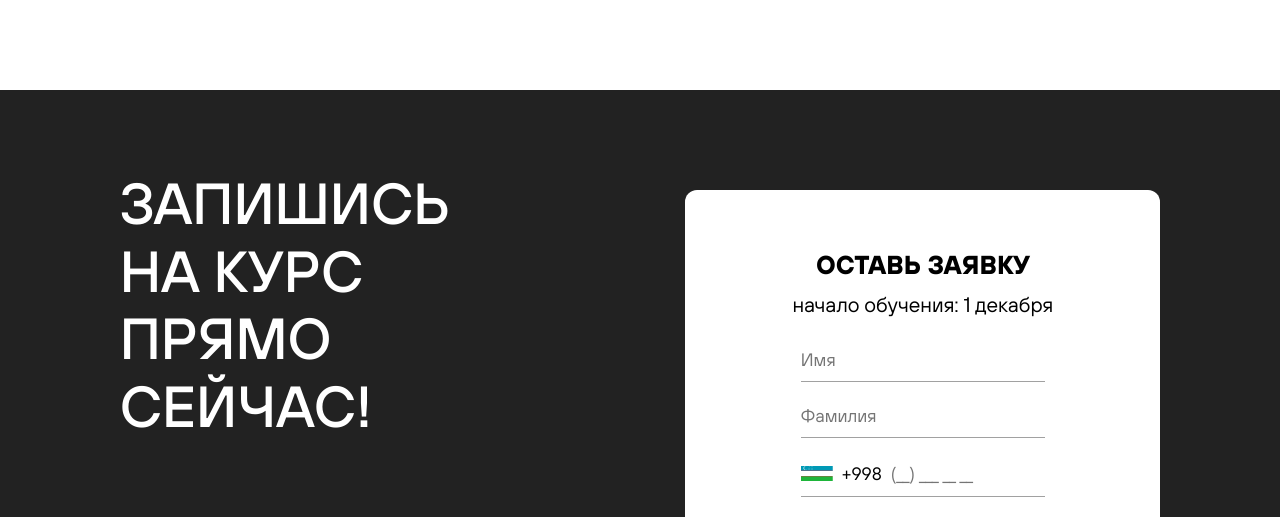
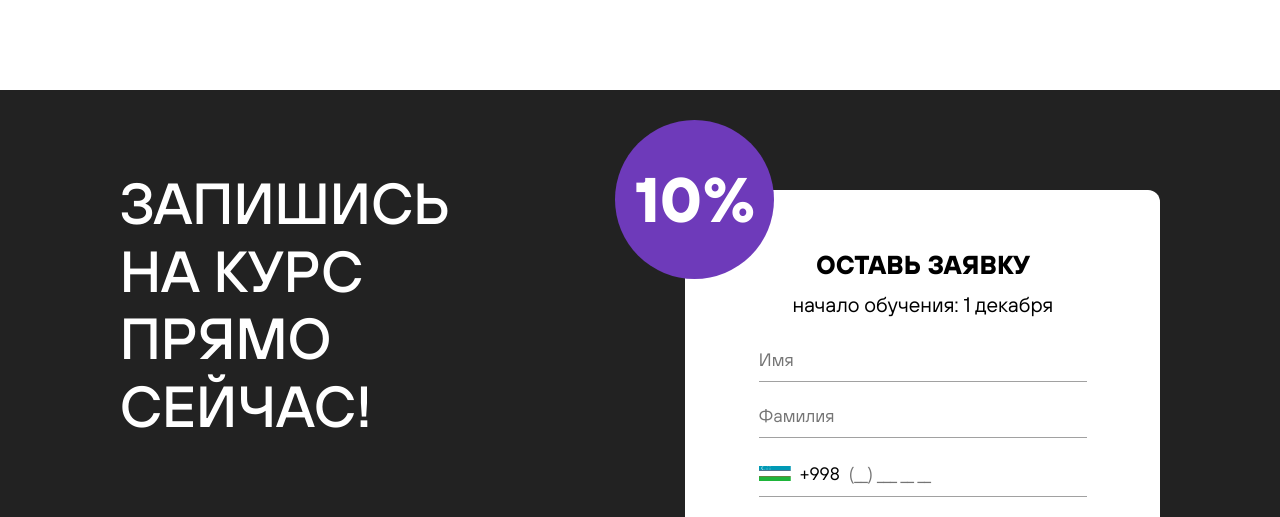
Before and after one commit to frontend707/tehnikumfronthome, a plain HTML site: page index.html in a window 1280 px wide. Shown: the part 10610-11127 px from the top of the page. Drawn offline with Linux system fonts and the light colour scheme; a web font is replaced by a local one.

Commit message:
footer + sale

```diff
--- a/css/style.css
+++ b/css/style.css
@@ -247,12 +247,14 @@ h1 {
     border: none;
     border-bottom: 1px solid #A1A1A1;
     font-size: 18px;
+    outline: none;
 }
 
 .request_nomber {
     border: none;
     font-size: 18px;
     width: 97px;
+    outline: none;
 
 }
 
@@ -811,7 +813,7 @@ h6 {
 
 .end_page_right {
     width: calc(16.35vw + 265.7px);
-    height: calc(7.84vw + 499.5px);
+    /* height: calc(7.84vw + 499.5px); */
     background-color: #FFFFFF;
     border-radius: 12px;
     margin-top: 20px;
@@ -822,7 +824,7 @@ h6 {
     display: flex;
     flex-direction: column;
     align-items: center;
-
+    position: relative;
 
 
 }
@@ -885,12 +887,37 @@ h6 {
     color: #222222;
 }
 
+.footer_sale {
+    display: flex;
+    justify-content: center;
+    align-items: center;
+    position: absolute;
+    top: -70px;
+    left: -70px;
+    width: calc(5.97vw + 82.6px);
+    height: calc(5.97vw + 82.6px);
+    border-radius: 50%;
+    background-color: #6E3ABA;
+    color: #FFFFFF;
+    font-size: calc(2.54vw + 30.47px);
+    font-weight: 700;
+    text-align: center;
 
-@media (max-width:950px) {
+}
+
+
+@media (max-width:1110px) {
     .page_end {
         flex-direction: column;
         align-items: center;
         gap: 68px;
     }
 
+    .footer_sale {
+        top: -55px;
+        left: auto;
+        right: calc(6.9px - 5.58vw);
+    }
+
+
 }
--- a/index.html
+++ b/index.html
@@ -364,7 +364,7 @@
         <div class="end_page_right">
             <h3>оставь заявку</h3>
             <p class="start_time">начало обучения: 1 декабря</p>
-            <div class="request_form_text">
+            <form class="request_form_text">
                 <input type="text" placeholder="Имя" class="request_imya">
                 <input type="text" placeholder="Фамилия" class="request_imya">
                 <div class="full_phone_country">
@@ -373,13 +373,16 @@
                     <input type="tel" placeholder="(__) ___ __ __" class="request_nomber">
 
                 </div>
-            </div>
-
-            <button>Записаться на курс</button>
+                <button>Записаться на курс</button>
+            </form>
             <p class="question">Остались вопросы?</p>
             <p class="call_time">Звони: +998 33 135 33 55
                         Наши консультанты доступны каждый день
                         с 10:00 до 22:00.</p>
+
+            <div class="footer_sale">
+                10%
+            </div>
         </div>
 
     </section>
```
